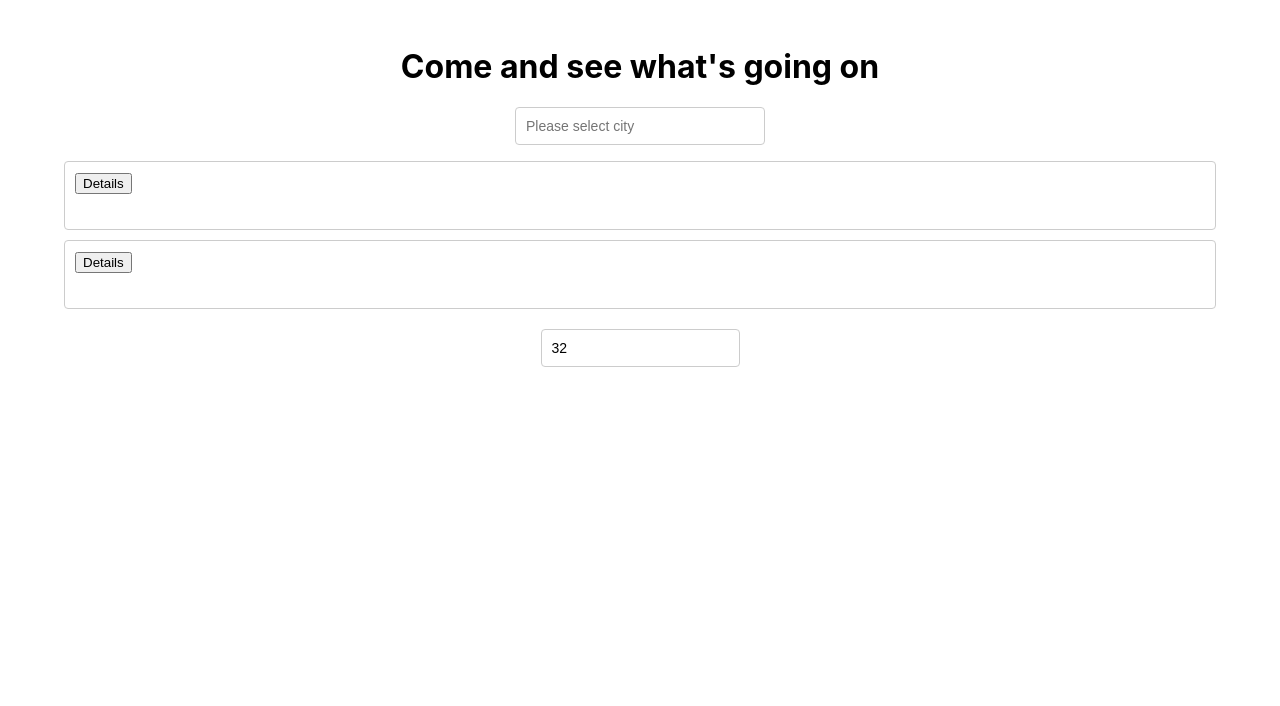
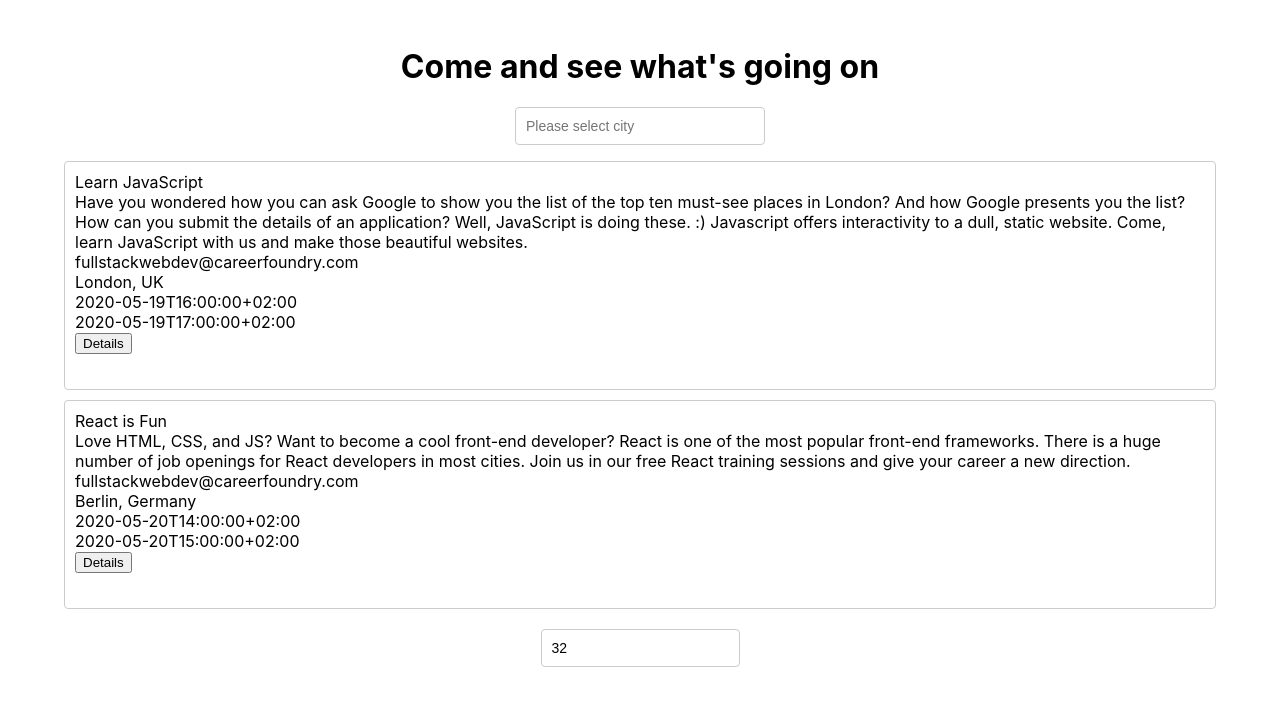
Before and after one commit to rswager83/meet_, a React (Create React App) app: page / in a window 1280 px wide. Shown: the top 706 px of the page. Built offline with nearby package versions, Linux system fonts and the light colour scheme.

Commit message:
Update Event.js
Updating this.props in order to show the props in the event component

```diff
--- a/src/Event.js
+++ b/src/Event.js
@@ -10,15 +10,16 @@ class Event extends Component {
   }
 
   render() {
+    console.log(this.props.event);
     return (
       // 1-7
       <div className="event">
-        <div className="summary">{this.props.summary}</div>
-        <div className="description">{this.props.description}</div>
-        <div className="creator">{this.props.creator}</div>
-        <div className="location">{this.props.location}</div>
-        <div className="start">{this.props.start}</div>
-        <div className="end">{this.props.end}</div>
+        <div className="summary">{this.props.event.summary}</div>
+        <div className="description">{this.props.event.description}</div>
+        <div className="creator">{this.props.event.creator.email}</div>
+        <div className="location">{this.props.event.location}</div>
+        <div className="start">{this.props.event.start.dateTime}</div>
+        <div className="end">{this.props.event.end.dateTime}</div>
         <button
           onClick={() => this.handleShowDetails()} // 10b & 11b
           className="btn-details" // 8
```
